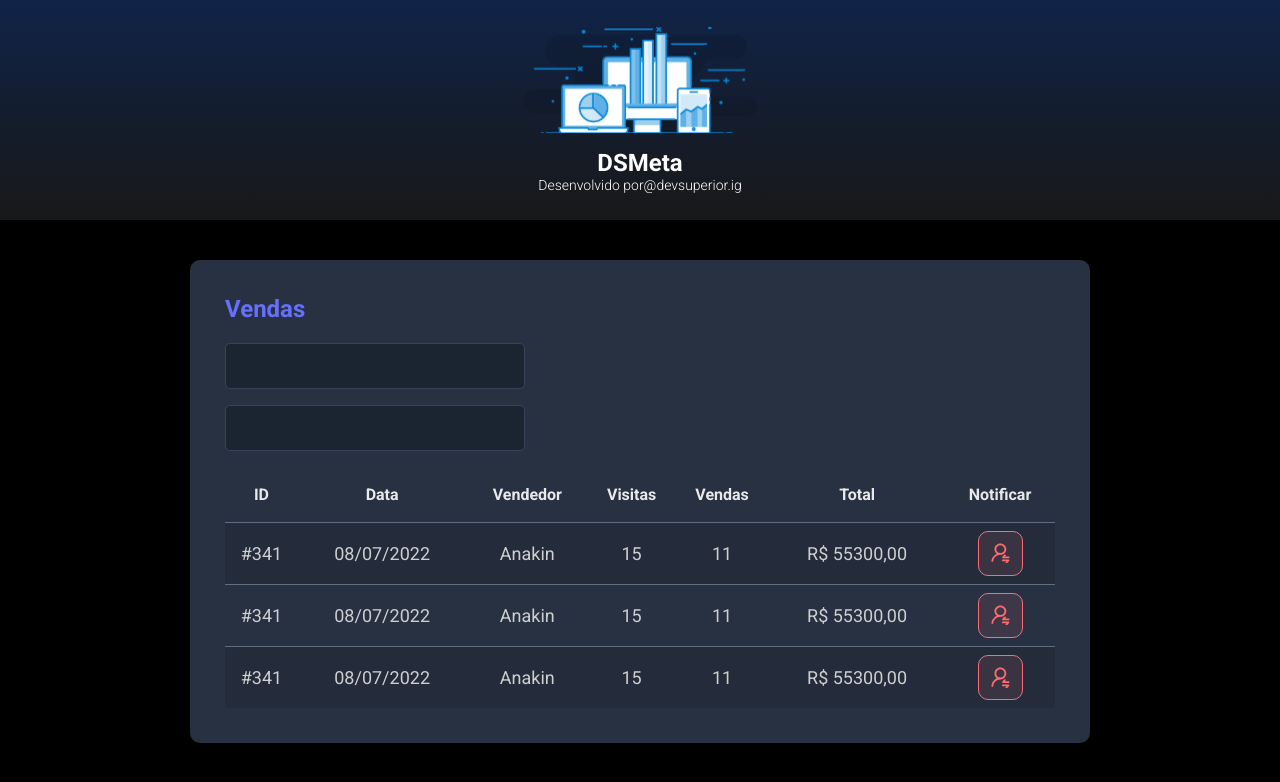
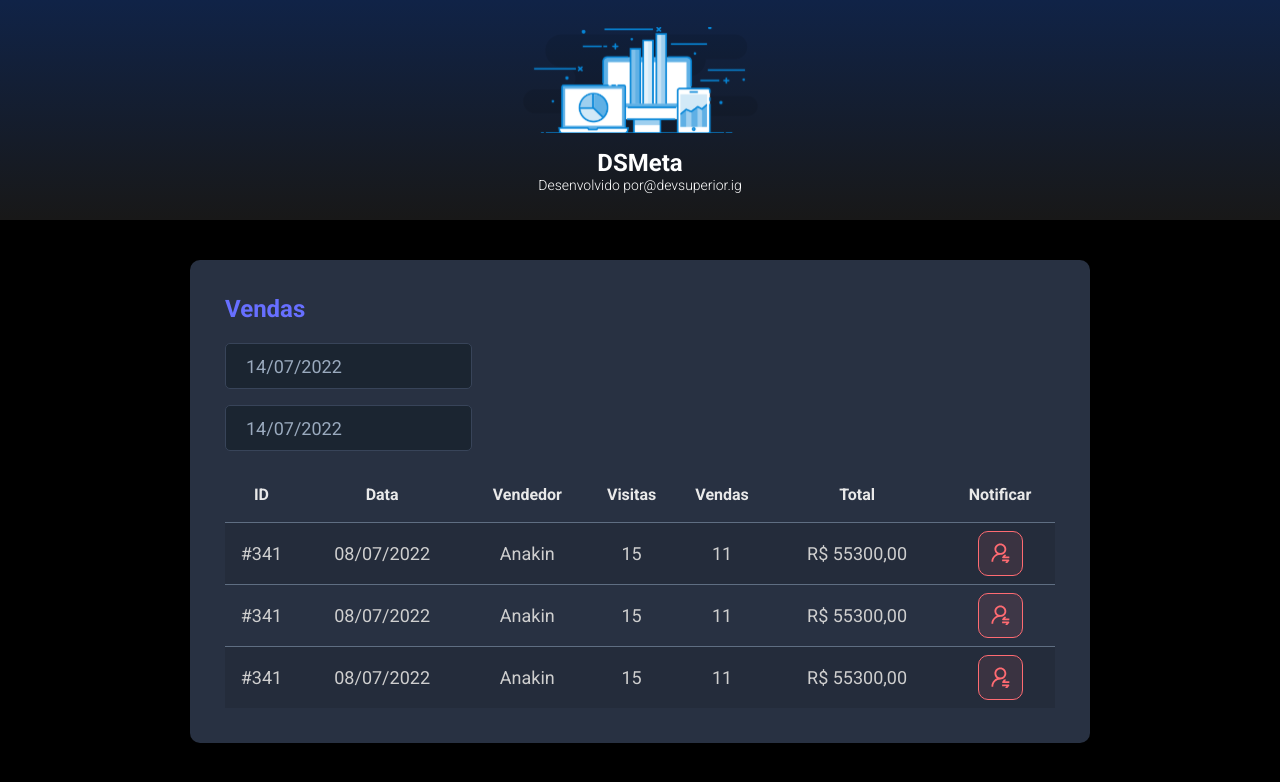
Before and after one commit to msfbrasil/dsmeta, a React (Vite) app in the folder frontend/: page / in a window 1280 px wide. Shown: the top 782 px of the page. Built offline with nearby package versions, Linux system fonts and the light colour scheme.

Commit message:
- Added Datepicker component.

```diff
--- a/frontend/package.json
+++ b/frontend/package.json
@@ -9,7 +9,9 @@
     "preview": "vite preview"
   },
   "dependencies": {
+    "@types/react-datepicker": "4.4.2",
     "react": "^18.2.0",
+    "react-datepicker": "4.8.0",
     "react-dom": "^18.2.0"
   },
   "devDependencies": {
--- a/frontend/src/components/sales-card/SalesCard.tsx
+++ b/frontend/src/components/sales-card/SalesCard.tsx
@@ -1,5 +1,9 @@
+
+import DatePicker from "react-datepicker";
+import "react-datepicker/dist/react-datepicker.css";
 
 import NotificationButton from '../notification-button/NotificationButton'
+
 import './styles.css'
 
 function SalesCard() {
@@ -8,10 +12,20 @@
       <h2 className="dsmeta-sales-title">Vendas</h2>
       <div>
         <div className="dsmeta-input-control-container">
-          <input className="dsmeta-input-control" type="text"/>
+          <DatePicker
+            selected={new Date()}
+            onChange={(date: Date) => {}}
+            className="dsmeta-input-control"
+            dateFormat="dd/MM/yyyy"
+          />
         </div>
         <div className="dsmeta-input-control-container">
-          <input className="dsmeta-input-control" type="text"/>
+        <DatePicker
+            selected={new Date()}
+            onChange={(date: Date) => {}}
+            className="dsmeta-input-control"
+            dateFormat="dd/MM/yyyy"
+          />
         </div>
       </div>
       <div>
```
Also changed, not shown: 1 other file (tests, documents, lock files or other folders).
